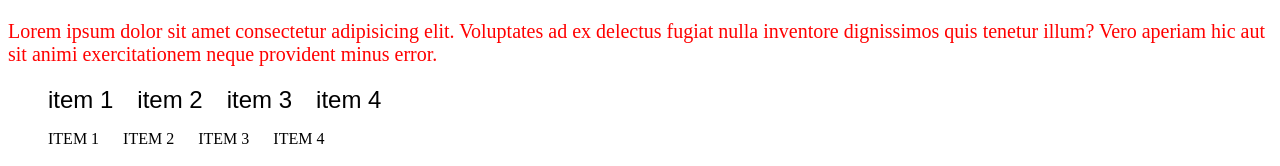
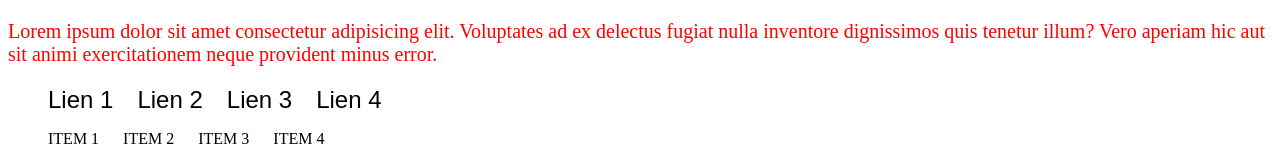
Before and after one commit to mnwilliam/Webpbase, a plain HTML site: page index.html in a window 1280 px wide. Shown: the top 166 px of the page. Drawn offline with Linux system fonts and the light colour scheme.

Commit message:
Update index.html

```diff
--- a/index.html
+++ b/index.html
@@ -14,10 +14,10 @@
 
     <!-- ul>(li>a{item $})*4 -->
     <ul>
-        <li><a href="">item 1</a></li>
-        <li><a href="">item 2</a></li>
-        <li><a href="">item 3</a></li>
-        <li><a href="">item 4</a></li>
+        <li><a href="">Lien 1</a></li>
+        <li><a href="">Lien 2</a></li>
+        <li><a href="">Lien 3</a></li>
+        <li><a href="">Lien 4</a></li>
     </ul>
 
 
```
